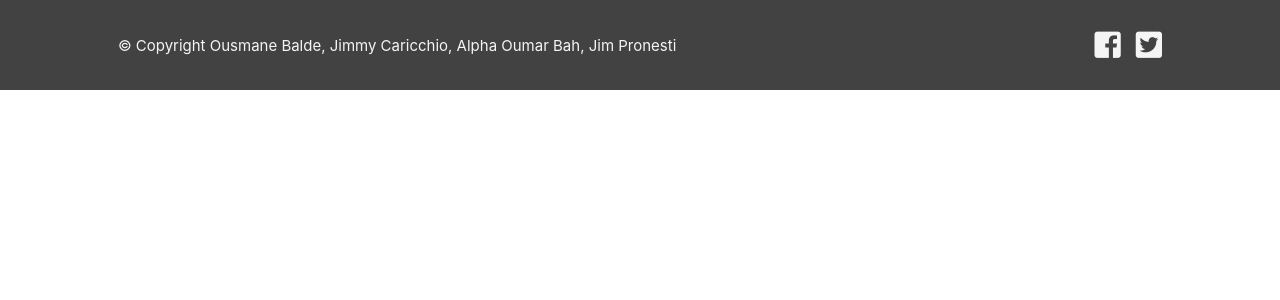
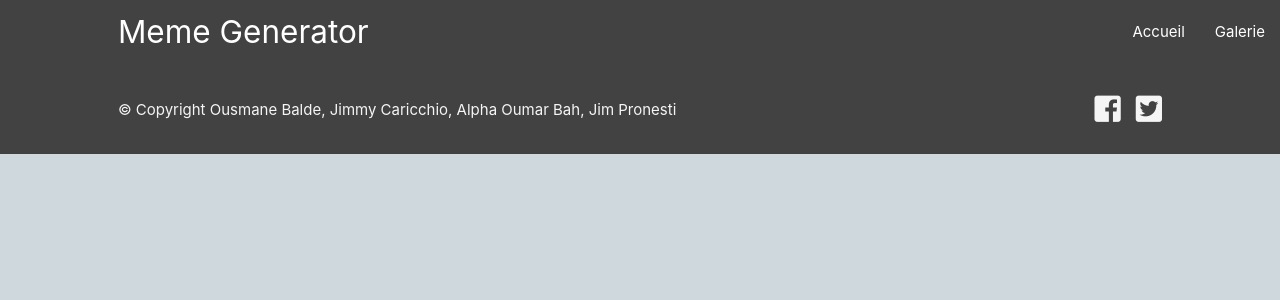
Before and after one commit to Draker21/MemesGenerator, a PHP site: template app/view/Page/index.html.twig in a window 1280 px wide. Shown: the top 300 px of the page. Run offline with PHP 8.4, Linux system fonts and the light colour scheme; the template is opened without the code that fills it, so the values that code supplies are empty; some libraries are stand-ins or nearby versions.

Commit message:
MAJ header Jimmy

```diff
--- a/app/assets/css/style.css
+++ b/app/assets/css/style.css
@@ -55,6 +55,8 @@
 
 .absolute {position: absolute;}
 .relative {position: relative;}
+
+.floatRight{float: right !important;}
 
 .top0prc {top: 0%;}
 .top5prc {top: 5%;}
@@ -122,3 +124,14 @@
 .br10px {border-radius: 10px;}
 .borderLeft{border-left: 5px solid white}
 .bordure {border: 1px solid rgb(255, 255, 255);}
+
+/*---------------->> CLASSES SPECIFIQUES <<----------------*/
+
+.sidenav li>a {color: white;}
+
+/*---------------->> RESPONSIVE <<----------------*/
+
+@media all and (max-device-width: 640px) {
+.mobile  {  text-align: center !important;}
+nav .brand-logo { font-size: 20px;}
+}
--- a/app/view/Layout/header.html.twig
+++ b/app/view/Layout/header.html.twig
@@ -1,7 +1,7 @@
 <!DOCTYPE html>
 <html>
 
-<head>
+  <head>
     <meta http-equiv="Content-Type" content="text/html; charset=UTF-8" />
     <meta name="viewport" content="width=device-width, initial-scale=1, maximum-scale=1.0" />
     <link href="./app/assets/css/reset.css" type="text/css" rel="stylesheet" media="screen,projection" />
@@ -12,9 +12,21 @@
 </head>
 
 
-<!-- <body class="bgGrey">
-    <header class="w100vw h100px bgBlack white">
-        <p class="fs60px lh100px">Meme Generator</p>
-        <p class="fs35px">Accueil</p>
-        <p class="fs35px">Galerie</p>
-    </header> -->
+<body class="blue-grey lighten-4">
+    <header class="">
+            <nav class="grey darken-3">
+                <div class="row nav-wrapper">
+                  <a href="#!" class="col l3 offset-l1 brand-logo pl5prc mobile">Meme Generator</a>
+                  <a href="#" data-target="mobile-demo" class="sidenav-trigger floatRight"><i class="material-icons">menu</i></a>
+                  <ul class="right hide-on-med-and-down">
+                    <li><a href="badges.html">Accueil</a></li>
+                    <li><a href="badges.html">Galerie</a></li>
+                  </ul>
+                </div>
+              </nav>
+
+              <ul class="sidenav grey darken-3" id="mobile-demo">
+                <li><a href="badges.html" class=" ">Accueil</a></li>
+                <li><a href="badges.html" class=" ">Galerie</a></li>
+              </ul>
+    </header>
```
Also changed, not shown: app/assets/js/script.js (added, +16 -0 lines), README.md (deleted).
